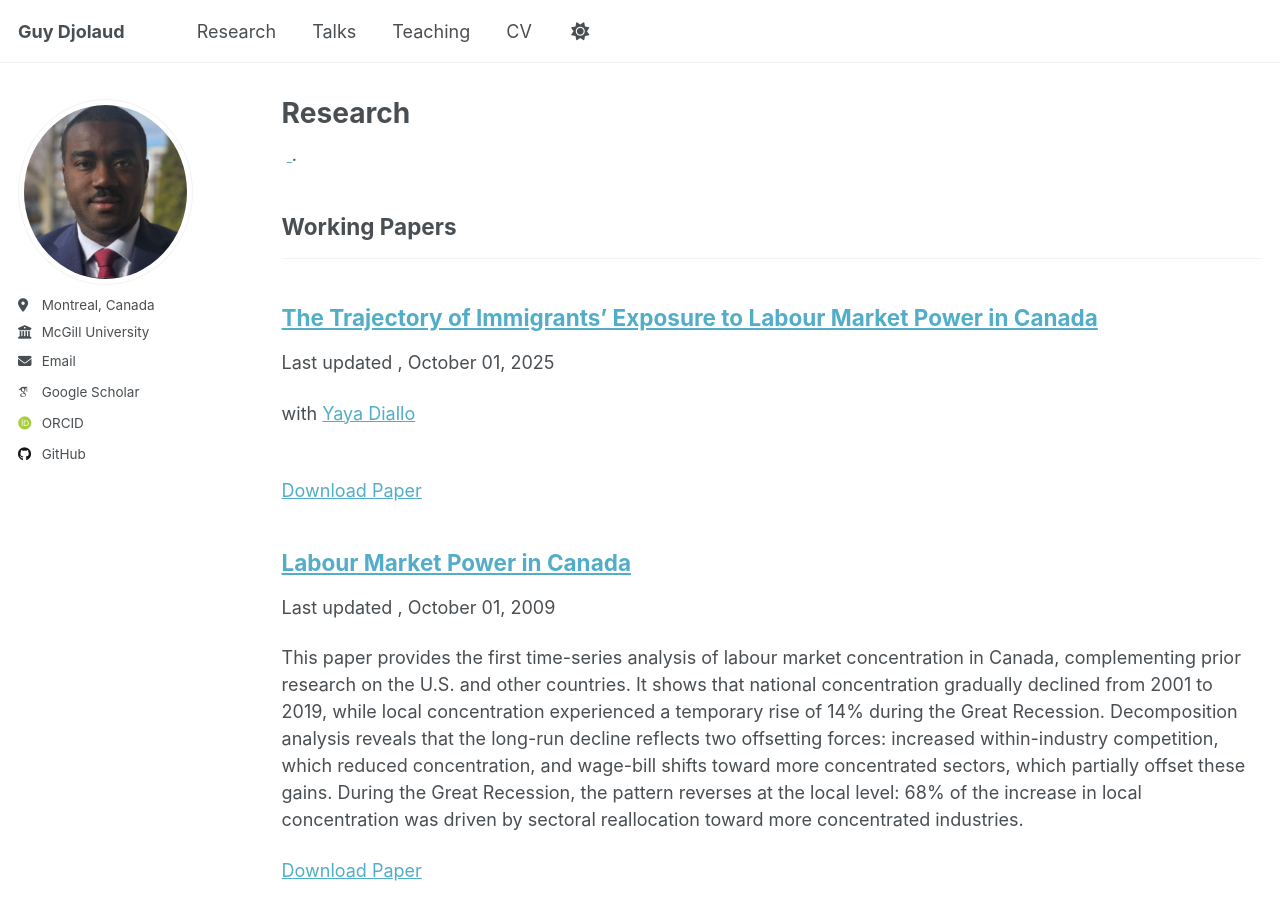
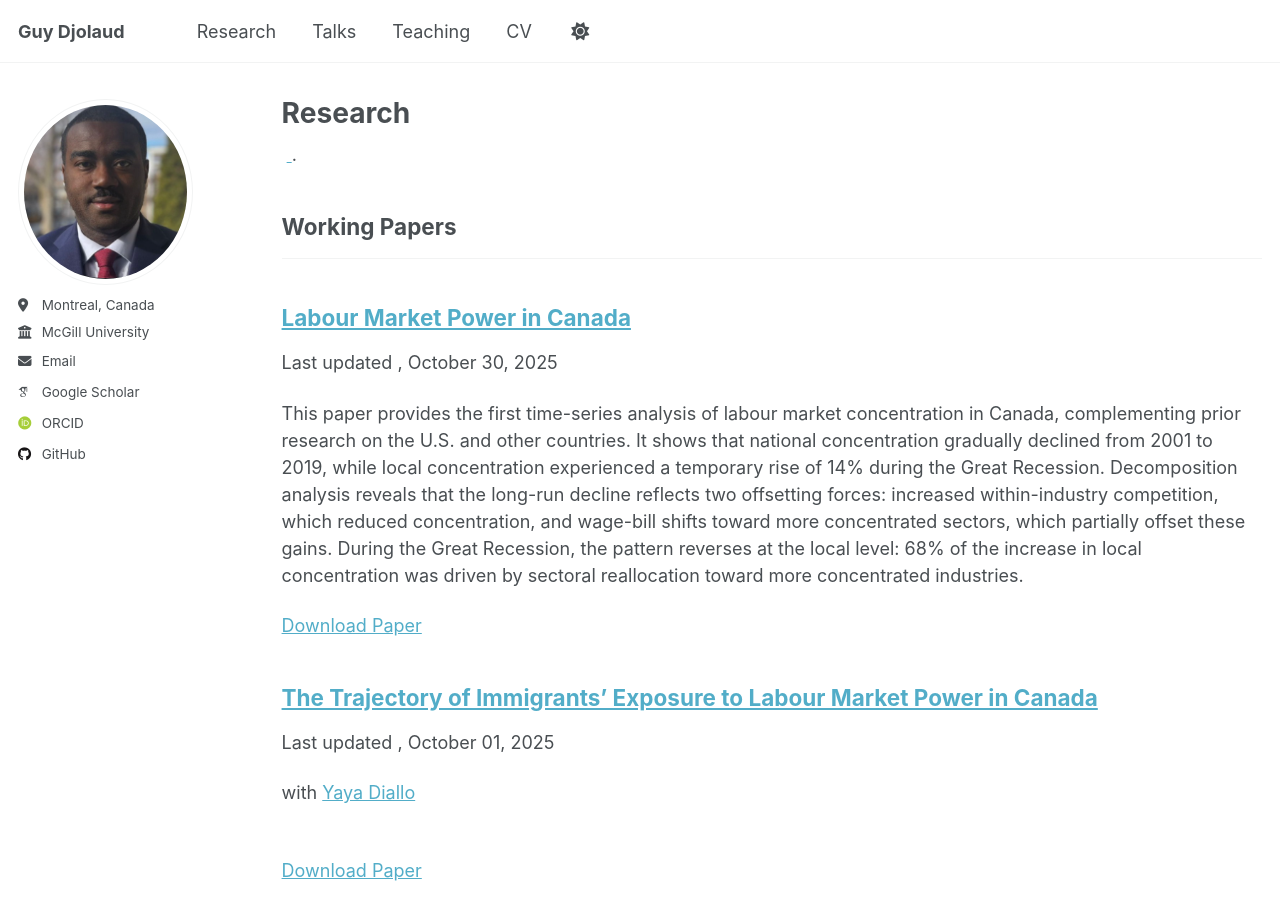
Before and after one commit to djolkilson-droid/Guy-Djolaud.github.io, a Jekyll site: the page built from _pages/publications.html, in a window 1280 px wide and 900 px high. Built offline with Jekyll 4.4.1, drawn with Linux system fonts in a browser that asks for light colours; some web fonts are replaced; a script that is not in the unit is left out.

Commit message:
Update 2009-10-01-paper-title-number-1.md

```diff
--- a/_publications/2009-10-01-paper-title-number-1.md
+++ b/_publications/2009-10-01-paper-title-number-1.md
@@ -2,6 +2,7 @@
 title: "Labour Market Power in Canada"
 collection: Research
 category: workingpapers
+date: 2025-10-30
 permalink: /publication/2009-10-01-paper-title-number-1
 slidesurl: 'https://academicpages.github.io/files/slides1.pdf'
 paperurl: '/files/JMP_Labour_Market_Power.pdf'
```
